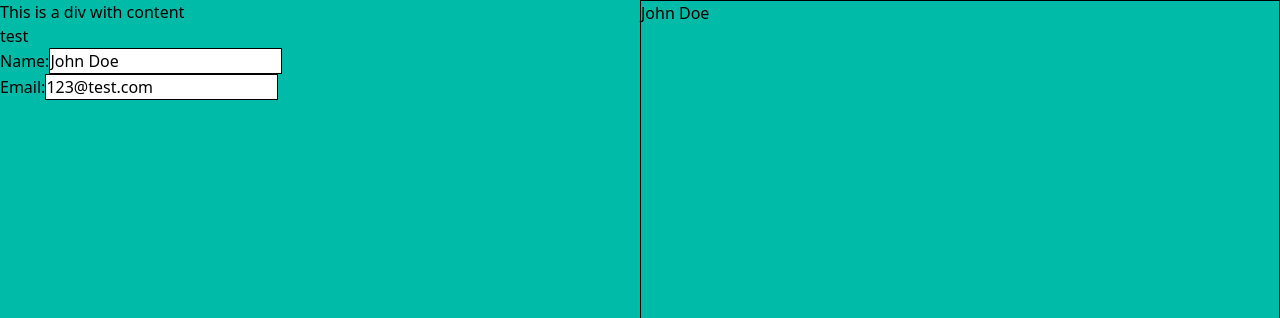
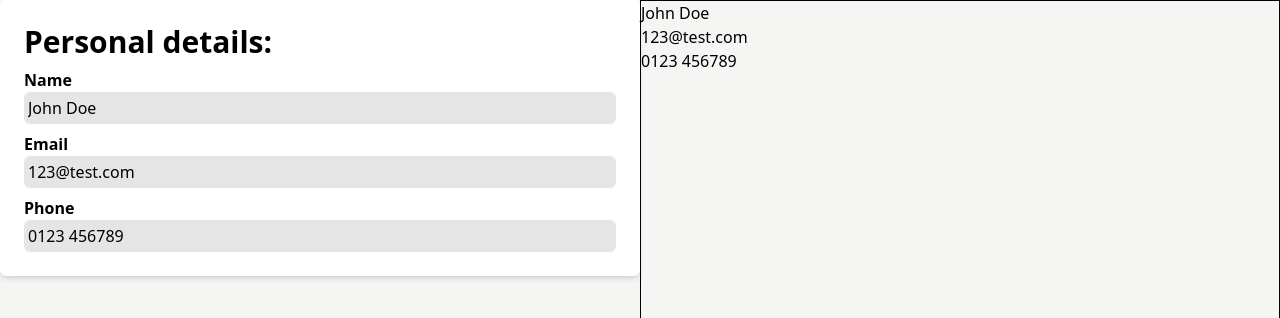
Before and after one commit to sukelully/cv-application, a React (Vite) app: page / in a window 1280 px wide. Shown: the top 318 px of the page. Built offline with nearby package versions, Linux system fonts and the light colour scheme.

Commit message:
Minor PersonalInfoForm styling

```diff
--- a/src/App.jsx
+++ b/src/App.jsx
@@ -1,39 +1,32 @@
-import { useState } from 'react'
-import CVPreview from './CVPreview.jsx'
+import { useState } from 'react';
+import CVPreview from './CVPreview.jsx';
 import PersonalInfoForm from './components/Form/PersonalInfoForm.jsx';
 
 export default function App() {
   const [cvData, setCvData] = useState({
-    personalInfo: { name: 'John Doe', email: '123@test.com', phone: '0123 456789' }
+    personalInfo: {
+      name: 'John Doe',
+      email: '123@test.com',
+      phone: '0123 456789',
+    },
   });
 
-  // const handleNameChange = (updatedName) => {
-  //   setCvData(prev => ({
-  //     ...prev,
-  //     personalInfo: {
-  //       ...prev.personalInfo,
-  //       name: updatedName,
-  //     },
-  //   }));
-  // };
-
   const handlePersonalInfoChange = (updatedInfo) => {
-    setCvData(prev => ({
+    setCvData((prev) => ({
       ...prev,
-      personalInfo: updatedInfo
+      personalInfo: updatedInfo,
     }));
-  }
+  };
 
   return (
-    <div className="bg-teal-500 h-screen w-screen grid grid-cols-2">
+    <div className="bg-stone-100 h-screen w-screen grid grid-cols-2">
       <div>
-        <h1>This is a div with content</h1>
         <PersonalInfoForm
           personalInfo={cvData.personalInfo}
           onChange={handlePersonalInfoChange}
         />
       </div>
-      <CVPreview cvData={cvData}/>
+      <CVPreview cvData={cvData} />
     </div>
   );
 }
--- a/src/components/CV/PersonalInfo.jsx
+++ b/src/components/CV/PersonalInfo.jsx
@@ -1,7 +1,9 @@
-export default function PersonalInfo({ personalInfo}) {
-    return (
-        <div>
-            <h1>{personalInfo.name}</h1>
-        </div>
-    );
+export default function PersonalInfo({ personalInfo }) {
+  return (
+    <div>
+      <h1>{personalInfo.name}</h1>
+      <p>{personalInfo.email}</p>
+      <p>{personalInfo.phone}</p>
+    </div>
+  );
 }
--- /dev/null
+++ b/src/components/Form/FormComponent.jsx
@@ -0,0 +1,14 @@
+export default function FormComponent({ label, name, value, onChange }) {
+  return (
+    <label className="flex flex-col font-semibold">
+      {label}
+      <input
+        className="bg-neutral-200 rounded-md p-1 font-normal"
+        type="text"
+        name={name}
+        value={value}
+        onChange={onChange}
+      />
+    </label>
+  );
+}
--- a/src/components/Form/PersonalInfoForm.jsx
+++ b/src/components/Form/PersonalInfoForm.jsx
@@ -1,38 +1,37 @@
+import FormComponent from './FormComponent.jsx';
+
 export default function PersonalInfoForm({ personalInfo, onChange }) {
   const handleInputChange = (event) => {
     const { name, value } = event.target;
-        console.log(name, value);
-
     const updatedInfo = {
       ...personalInfo,
-            [name]: value
-        }
+      [name]: value,
+    };
+
     onChange(updatedInfo);
-    }
+  };
 
   return (
-        <form className="flex flex-col">
-            <h1>test</h1>
-            <label>
-                Name:
-                <input
-                    className="bg-white border"
-                    type="text"
+    <div className="flex flex-col bg-white rounded-md shadow-md p-6 gap-2">
+      <h1 className="font-bold text-3xl">Personal details:</h1>
+      <FormComponent
+        label="Name"
         name="name"
         value={personalInfo.name}
         onChange={handleInputChange}
       />
-            </label>
-            <label>
-                Email:
-                <input
-                    className="bg-white border"
-                    type="text"
+      <FormComponent
+        label="Email"
         name="email"
         value={personalInfo.email}
         onChange={handleInputChange}
       />
-            </label>
-        </form>
+      <FormComponent
+        label="Phone"
+        name="phone"
+        value={personalInfo.phone}
+        onChange={handleInputChange}
+      />
+    </div>
   );
 }
```
Lines whose indentation alone changed are shown as unchanged.
